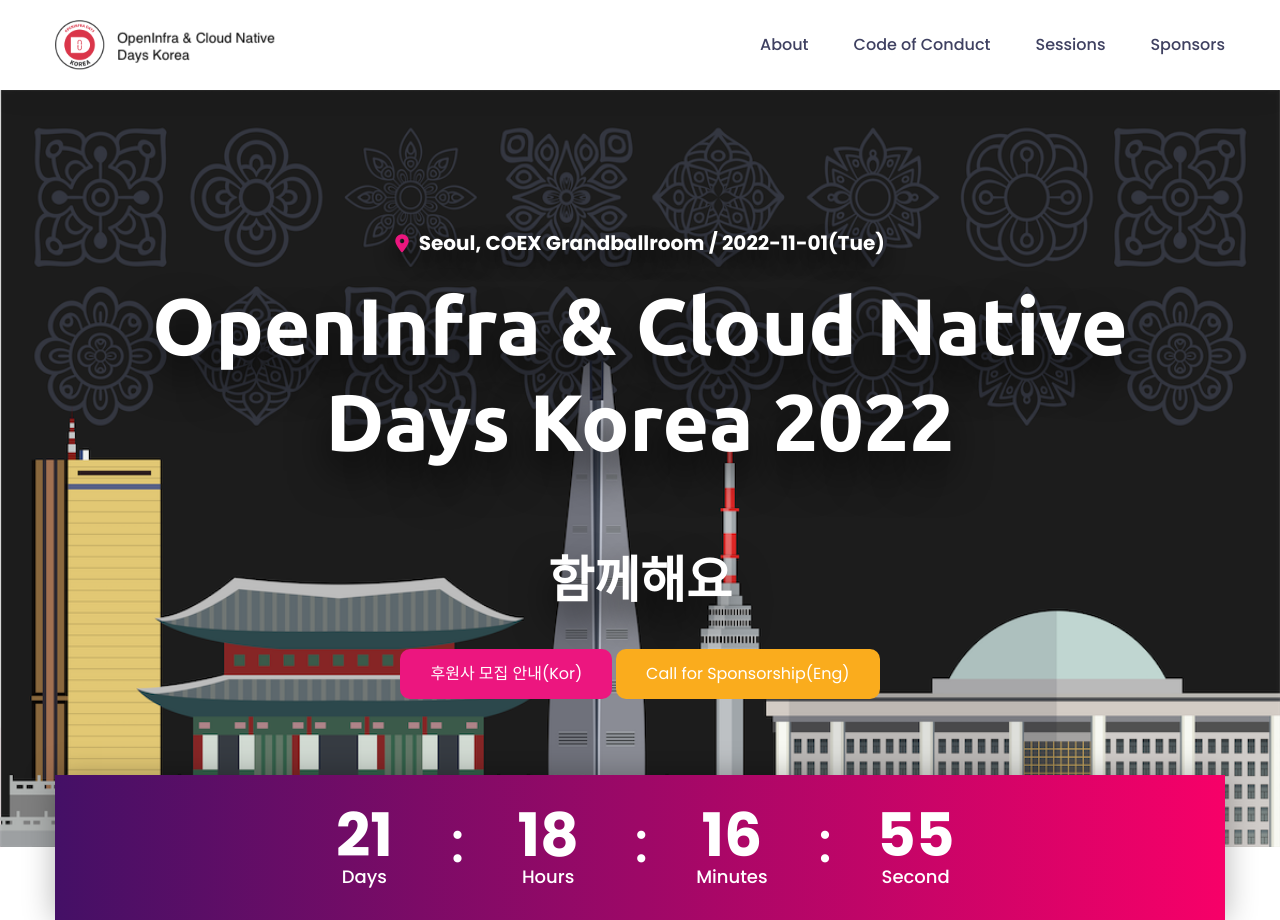
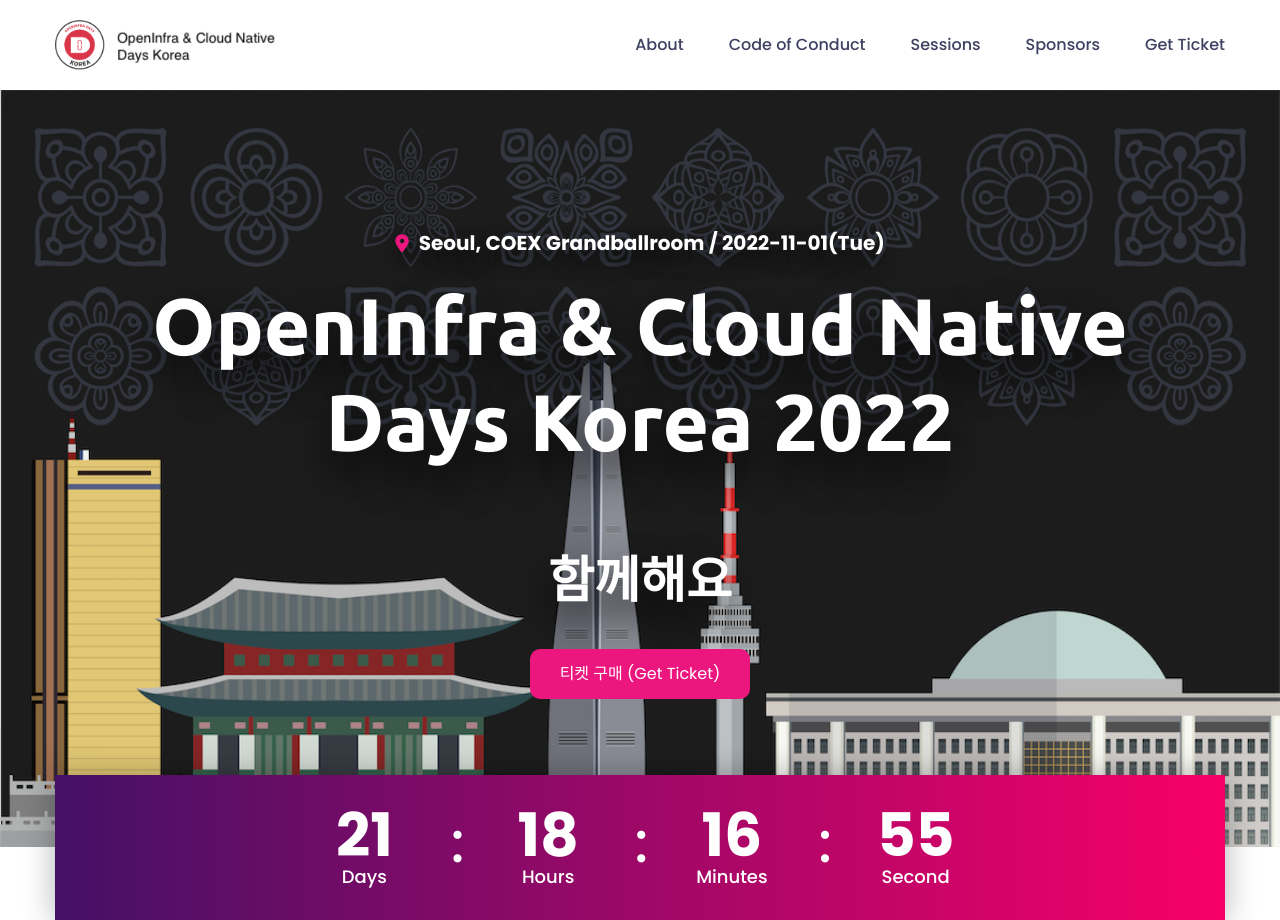
Before and after one commit to openstack-kr/openinfradays-2022, a Django app: page / in a window 1280 px wide. Shown: the top 920 px of the page. Run offline with Django 3.2, Linux system fonts and the light colour scheme; data that the repository does not hold is empty; some libraries are stand-ins or nearby versions.

Commit message:
add tickets

```diff
--- a/templates/index.html
+++ b/templates/index.html
@@ -13,10 +13,8 @@
                  <div class="col-lg-12">
                      <div class="content-box">
                          <h3>함께해요</h3>
-                         <a href="https://api-storage.cloud.toast.com/v1/AUTH_aafa2fb26f3d477d87a04792660acb75/openinfradays-korea-public/2022/Open%20Infra%20%26%20Cloud%20Native%20Day%20Korea%202022_Prospectus_Korean.pdf"
-                            target="_blank" class="theme-btn btn-style-one">후원사 모집 안내(Kor)</a>
-                         <a href="https://api-storage.cloud.toast.com/v1/AUTH_aafa2fb26f3d477d87a04792660acb75/openinfradays-korea-public/2022/Open%20Infra%20%26%20Cloud%20Native%20Day%20Korea%202022_Prospectus_English.pdf"
-                            target="_blank" class="theme-btn btn-style-two">Call for Sponsorship(Eng)</a>
+                         <a href="https://festa.io/events/hDZxvLKM3dtjU4erifDeVp"
+                            target="_blank" class="theme-btn btn-style-one">티켓 구매 (Get Ticket)</a>
                      </div>
                  </div>
              </div>
--- a/templates/main-header.html
+++ b/templates/main-header.html
@@ -26,6 +26,7 @@
                             <li><a href="https://openinfra.dev/legal/code-of-conduct" target="_blank">Code of Conduct</a> </li>
                             <li class="{{ program_current }} dropdown"><a href="/program/sessions">Sessions</a>
                             <li class="{{ sponsor_current }} dropdown"><a href="/sponsors">Sponsors</a>
+                            <li><a href="https://festa.io/events/hDZxvLKM3dtjU4erifDeVp" target="_blank">Get Ticket</a>
                         </ul>
                     </div>
                 </nav>
```
